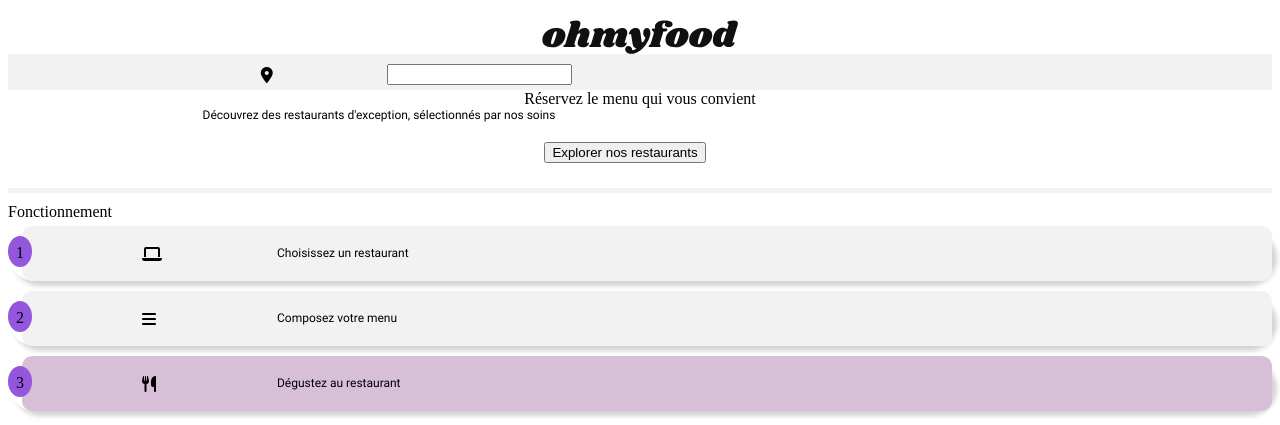
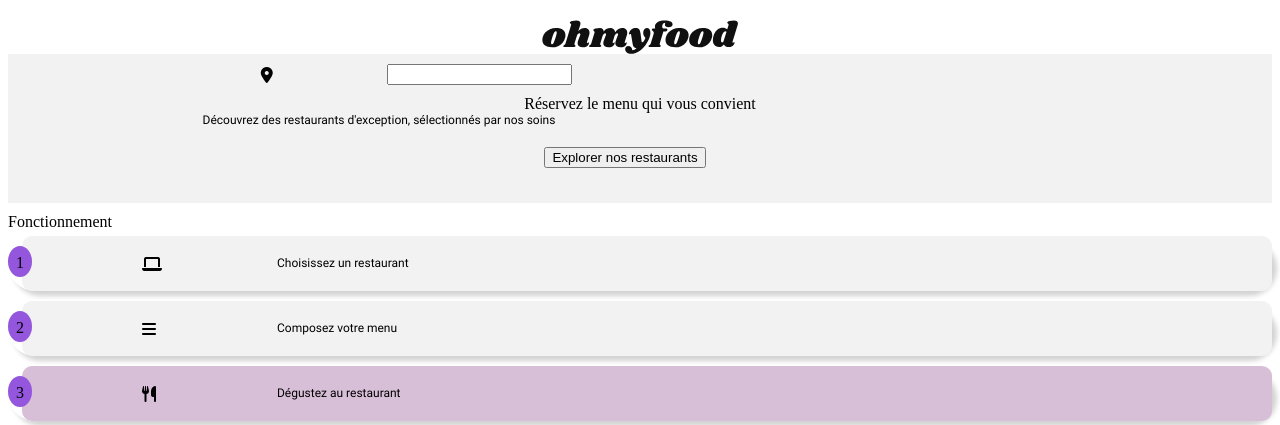
Before and after one commit to Jedusor2021/DepartoutEmma_3_15062021, a website: page index.html in a window 1280 px wide. Shown: the top 425 px of the page. Drawn offline with Linux system fonts and the light colour scheme; files whose address does not match are found by name.

Commit message:
"correction erreurs de code"

```diff
--- /dev/null
+++ b/Layout/_description.scss
@@ -0,0 +1,10 @@
+.description
+{
+    display: flex;
+    flex-direction: column;
+    align-items: center;
+    background-color: $cr6-color;
+    margin-top: nth($margin-top, 2);
+    margin-bottom: nth($margin-bottom, 2);
+    padding-bottom: nth($padding-bottom, 6);
+}
--- a/Layout/_rechercher.scss
+++ b/Layout/_rechercher.scss
@@ -17,6 +17,7 @@
 .zone_recherche
  {
 	width: 50%;
+	background-color: $cr6-color;
 }
 
 .input
--- a/style.scss
+++ b/style.scss
@@ -9,6 +9,7 @@
 @import "./Composants/fa"; /* icone */
 @import "./Composants/a"; /* ancres */
 @import "./Composants/logo_accueil";
+@import "./Layout/description";
 @import "./Layout/selection"; /* Bloc fonctionnement page d'accueil*/
 @import "./Base/font_face"; /* Police*/
 @import "./Pages/restaurants_et_footer"; /* bloc page accueil restaurants*/
```
Also changed, not shown: public/css/style.css, style.css, 2 other files.
